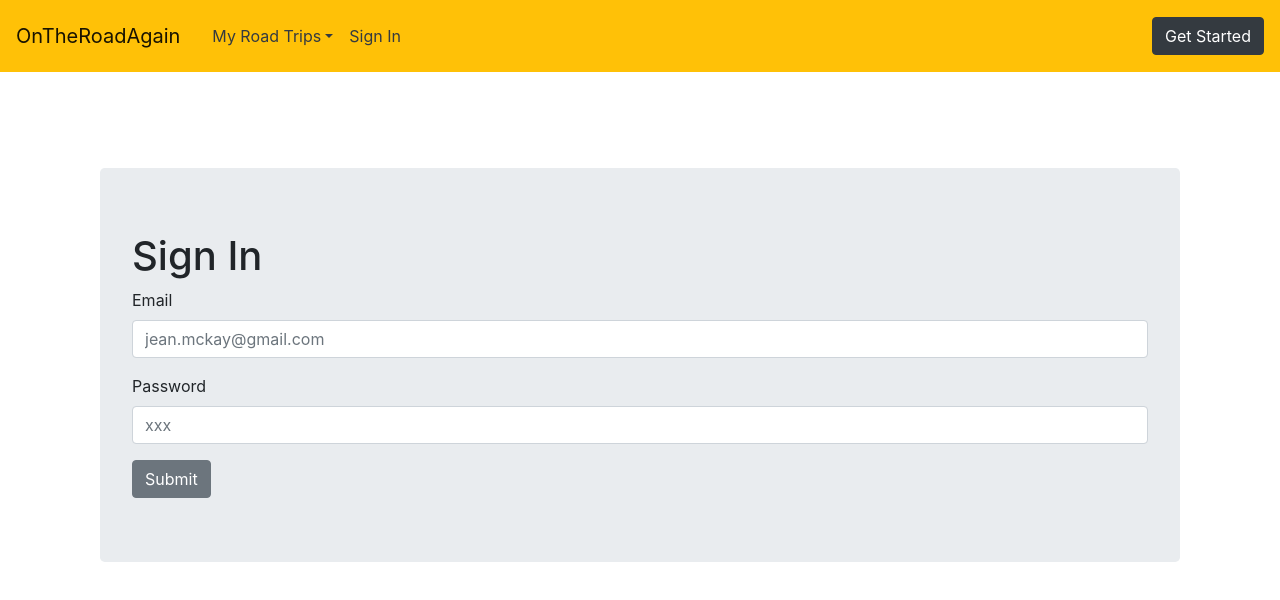
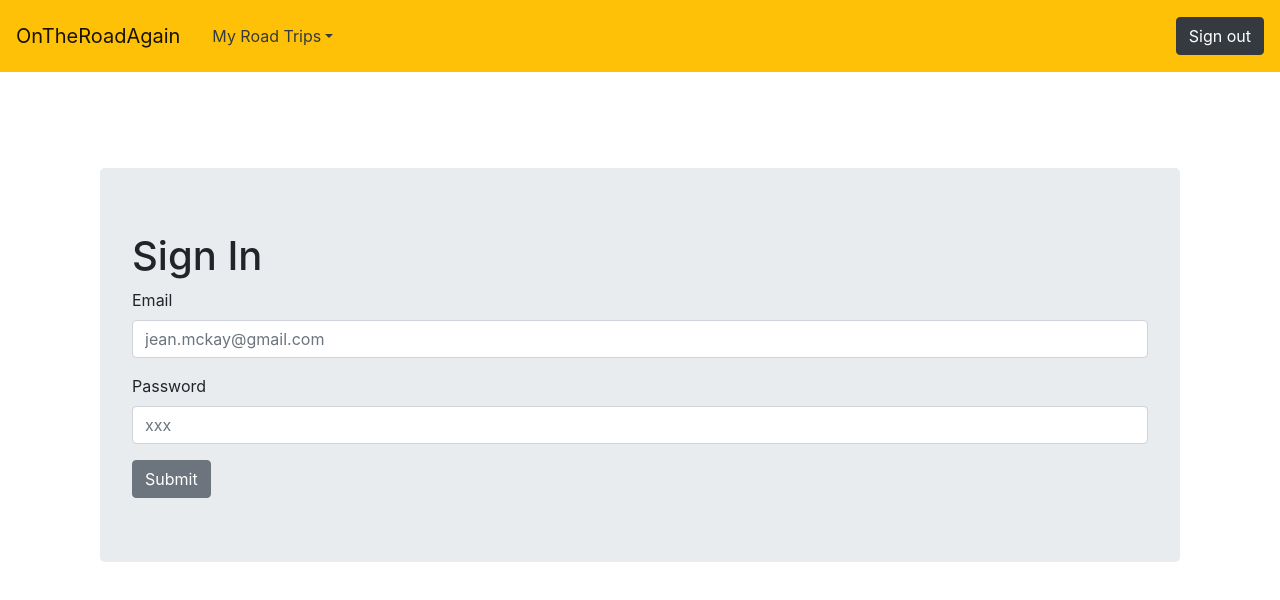
Before and after one commit to TheodoreLefrancois/on_the_front_encore, a React (Create React App) app: page /sigin in a window 1280 px wide. Shown: the top 600 px of the page. Built offline with nearby package versions, Linux system fonts and the light colour scheme.

Commit message:
clear localStorage + remove token from axios config

```diff
--- a/src/layout/Navigation.jsx
+++ b/src/layout/Navigation.jsx
@@ -1,4 +1,6 @@
+import axios from 'axios';
 import { useState } from 'react';
+import { useHistory } from 'react-router-dom';
 import {
   Button,
   Collapse,
@@ -6,8 +8,6 @@ import {
   NavbarToggler,
   NavbarBrand,
   Nav,
-  NavItem,
-  NavLink,
   UncontrolledDropdown,
   DropdownToggle,
   DropdownMenu,
@@ -15,10 +15,33 @@ import {
 } from 'reactstrap';
 
 const Navigation = () => {
+  const history = useHistory();
   const [isOpen, setIsOpen] = useState(false);
 
   const toggle = () => setIsOpen(!isOpen);
 
+  const handleSignOut = () => {
+    localStorage.removeItem('token');
+
+    axios.interceptors.request.use(
+      (config) => {
+        const { origin } = new URL(config.url);
+        const allowedOrigins = ['http://localhost:5000'];
+        if (allowedOrigins.includes(origin)) {
+          // eslint-disable-next-line no-param-reassign
+          config.headers.authorization = '';
+          // eslint-disable-next-line no-param-reassign
+          config.headers.userId = '';
+
+          history.push('/');
+        }
+        return config;
+      },
+      (error) => {
+        return Promise.reject(error);
+      }
+    );
+  };
   return (
     <div>
       <Navbar color="warning" light expand="md">
@@ -37,14 +60,14 @@ const Navigation = () => {
                 <DropdownItem>ALL MY ROAD TRIPS</DropdownItem>
               </DropdownMenu>
             </UncontrolledDropdown>
-            <NavItem>
+            {/* <NavItem>
               <NavLink className="p-2 text-dark" href="/">
-                Sign In
+                Sign Out
               </NavLink>
-            </NavItem>
+            </NavItem> */}
           </Nav>
-          <Button color="dark" href="/">
-            Get Started
+          <Button color="dark" onClick={() => handleSignOut()}>
+            Sign out
           </Button>
         </Collapse>
       </Navbar>
--- a/src/pages/SignIn.jsx
+++ b/src/pages/SignIn.jsx
@@ -26,6 +26,7 @@ const SignIn = () => {
       .post('http://localhost:5000/api/v1/auth', datas)
       .then((response) => {
         localStorage.setItem('token', response.data.token);
+
         axios.interceptors.request.use(
           (config) => {
             const { origin } = new URL(config.url);
@@ -34,6 +35,8 @@ const SignIn = () => {
             if (allowedOrigins.includes(origin)) {
               // eslint-disable-next-line no-param-reassign
               config.headers.authorization = `Bearer ${token}`;
+              // eslint-disable-next-line no-param-reassign
+              config.headers.userId = response.user.id;
             }
             return config;
           },
```
Also changed, not shown: 1 other file (tests, documents, lock files or other folders).
